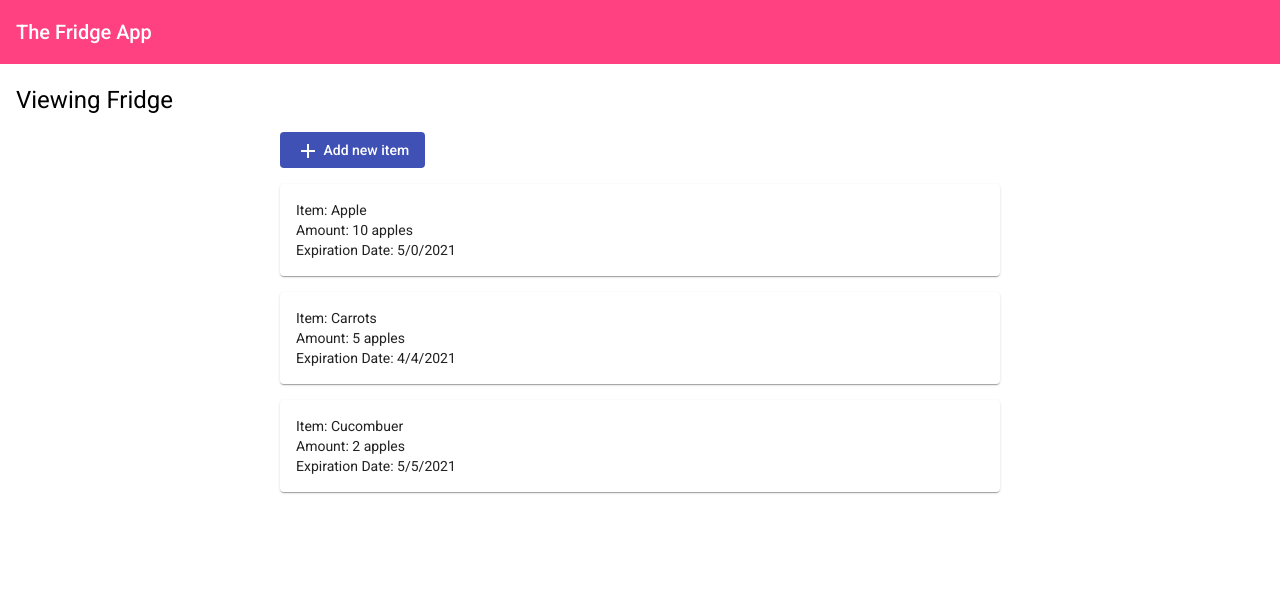
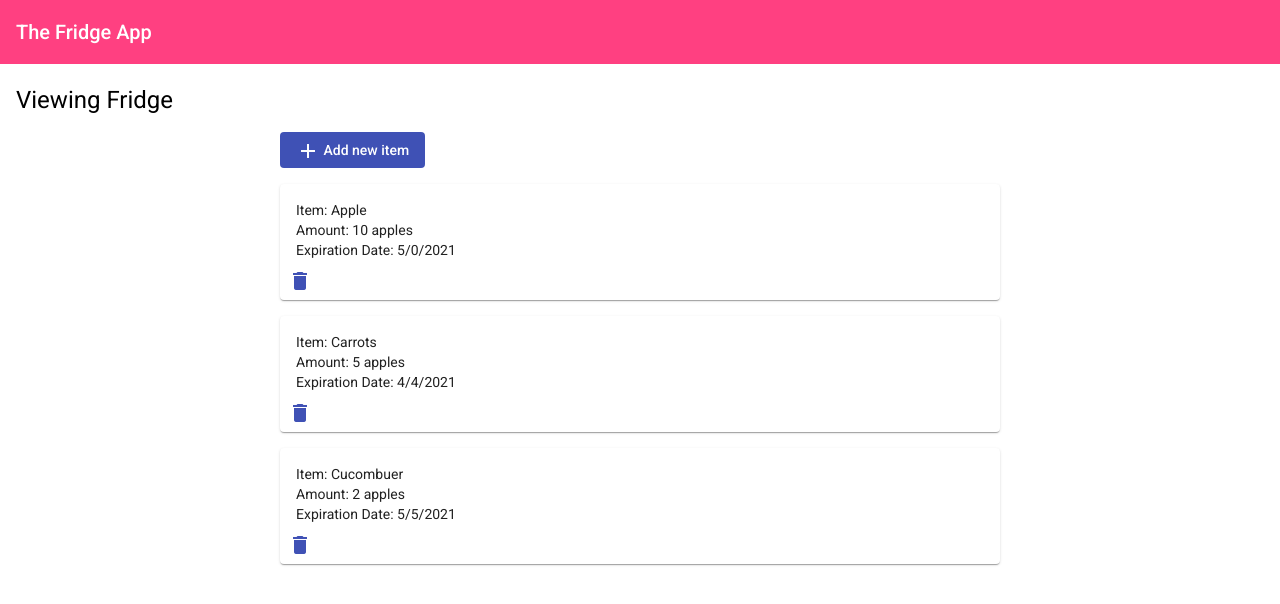
Before and after one commit to Mechasparrow/fridge-tracker, an Angular app: page / in a window 1280 px wide. Shown: the top 604 px of the page. Built offline with nearby package versions, Linux system fonts and the light colour scheme.

Commit message:
Added item removal

```diff
--- a/src/app/components/view-fridge/view-fridge.component.html
+++ b/src/app/components/view-fridge/view-fridge.component.html
@@ -8,4 +8,4 @@
     </button>
 </div>
 
-<FridgeViewCard *ngFor = "let item of items" [itemToView]="item"></FridgeViewCard>
+<FridgeViewCard (deleteItem)="removeFridgeItem($event)" *ngFor = "let item of items" [itemToView]="item"></FridgeViewCard>
--- a/src/app/components/view-fridge/view-fridge.component.ts
+++ b/src/app/components/view-fridge/view-fridge.component.ts
@@ -32,5 +32,10 @@ export class ViewFridgeComponent implements OnInit {
     console.log(this.items);
   }
 
+  public async removeFridgeItem(item:FridgeItem){
+    let removedItem = await this.fridgeService.removeFridgeItem(item);
+    this.updateFridgeItems();
+  }
+
 
 }
--- a/src/app/services/TestingFridgeService.ts
+++ b/src/app/services/TestingFridgeService.ts
@@ -27,8 +27,9 @@ export class TestingFridgeService implements AbstractFridgeService {
         },
     ]
 
-    removeFridgeItem(item: FridgeItem): Promise<FridgeItem> {
-        throw new Error('Method not implemented.');
+    removeFridgeItem(itemToRemove: FridgeItem): Promise<FridgeItem> {
+        TestingFridgeService.items = TestingFridgeService.items.filter(item => item != itemToRemove);
+        return Promise.resolve(itemToRemove);
     }
 
     getFridgeItems(): Promise<FridgeItem[]> {
--- a/src/app/share/fridge-view-card/fridge-view-card.component.html
+++ b/src/app/share/fridge-view-card/fridge-view-card.component.html
@@ -2,4 +2,11 @@
     <span>Item: {{itemToView.name}}</span><br>
     <span>Amount: {{itemToView.quantity}} {{itemToView.units}}</span><br>
     <span>Expiration Date: {{this.prettyDate()}}</span>
+
+    <mat-card-footer>
+        <button (click) ="remove()" mat-icon-button color="primary" aria-label="delete button">
+            <mat-icon>delete</mat-icon>
+        </button>
+    </mat-card-footer>
+
 </mat-card>
--- a/src/app/share/fridge-view-card/fridge-view-card.component.ts
+++ b/src/app/share/fridge-view-card/fridge-view-card.component.ts
@@ -1,4 +1,5 @@
-import { Component, Input, OnInit } from '@angular/core';
+import { EventEmitter } from '@angular/core';
+import { Component, Input, OnInit, Output } from '@angular/core';
 import { FridgeItem } from 'src/app/models/FridgeItem';
 
 @Component({
@@ -14,6 +15,8 @@ export class FridgeViewCardComponent implements OnInit {
     units: "",
     expirationDate: new Date(Date.UTC(2000,12,12))
   };
+
+  @Output() deleteItem: EventEmitter<FridgeItem> = new EventEmitter<FridgeItem>();
 
   constructor() {
 
@@ -31,4 +34,8 @@ export class FridgeViewCardComponent implements OnInit {
 
   }
 
+  remove(): void {
+    this.deleteItem.emit(this.itemToView);
+  }
+
 }
```
